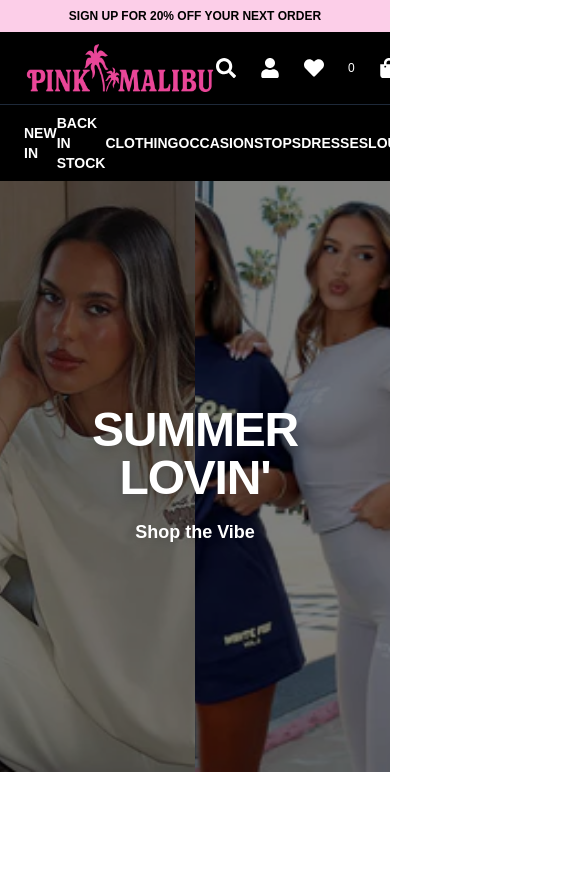
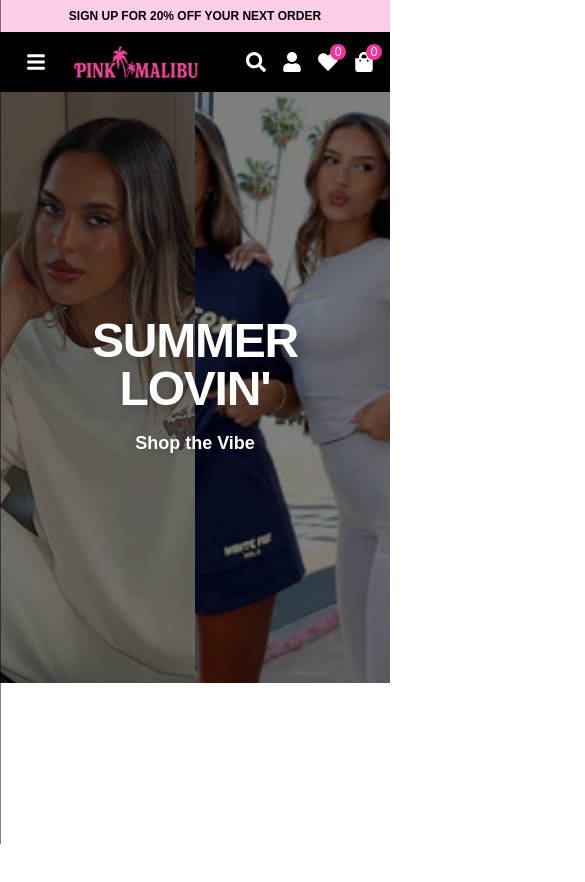
Before and after one commit to hamzaq453/malibu-ecommerce, a Next.js app: page / in a window 390 px wide. Shown: the top 882 px of the page, 585 px wide, since content can reach past the window. Built offline with nearby package versions, Linux system fonts and the light colour scheme.

Commit message:
Made Navbar responsive

```diff
--- a/app/components/Navbar.tsx
+++ b/app/components/Navbar.tsx
@@ -1,5 +1,6 @@
-import React from 'react';
-import { FaUser, FaHeart, FaShoppingBag, FaSearch } from 'react-icons/fa';
+'use client'
+import React, { useState } from 'react';
+import { FaUser, FaHeart, FaShoppingBag, FaSearch, FaBars, FaTimes } from 'react-icons/fa';
 import Image from 'next/image';
 
 const categories = [
@@ -16,34 +17,137 @@ const categories = [
 ];
 
 const Navbar: React.FC = () => {
+  const [isMobileMenuOpen, setIsMobileMenuOpen] = useState(false);
+
   return (
     <nav className="w-full">
       {/* Top Announcement Bar */}
       <div className="bg-pink-200 text-xs text-black flex justify-center items-center px-4 py-2 font-semibold">
         <span>SIGN UP FOR 20% OFF YOUR NEXT ORDER</span>
       </div>
+
       {/* Main Navbar */}
-      <div className="bg-black text-white flex items-center justify-between px-6 py-3">
-        {/* Left spacer for balance */}
-        <div className="w-[200px]"></div>
-        {/* Brand Name */}
-        <Image src="/Logo.png" alt="Pink Malibu Logo" className="h-12 mx-auto" width={200} height={200}/>
-        {/* Right Icons */}
-        <div className="flex items-center gap-6 w-[200px] justify-end">
-          <FaSearch className="w-5 h-5 cursor-pointer" />
-          <FaUser className="w-5 h-5 cursor-pointer" />
-          <FaHeart className="w-5 h-5 cursor-pointer" />
-          <span className="text-xs">0</span>
-          <FaShoppingBag size={20} className="cursor-pointer" />
+      <div className="bg-black text-white">
+        {/* Mobile/Desktop Header */}
+        <div className="flex items-center justify-between px-4 h-[60px]">
+          {/* Left - Menu Button and Logo */}
+          <div className="flex items-center gap-4">
+            <button
+              className="md:hidden w-10 h-10 flex items-center justify-center"
+              onClick={() => setIsMobileMenuOpen(!isMobileMenuOpen)}
+            >
+              {isMobileMenuOpen ? (
+                <FaTimes className="w-5 h-5" />
+              ) : (
+                <FaBars className="w-5 h-5" />
+              )}
+            </button>
+            <Image
+              src="/Logo.png"
+              alt="Pink Malibu Logo"
+              width={120}
+              height={40}
+              className="h-8 md:h-10 w-auto"
+              priority
+            />
+          </div>
+
+          {/* Right - Icons */}
+          <div className="flex items-center gap-4 md:gap-6">
+            <FaSearch className="w-5 h-5 cursor-pointer" />
+            <FaUser className="w-5 h-5 cursor-pointer" />
+            <div className="relative">
+              <FaHeart className="w-5 h-5 cursor-pointer" />
+              <span className="absolute -top-2 -right-2 bg-pink-500 text-white text-xs rounded-full w-4 h-4 flex items-center justify-center">
+                0
+              </span>
+            </div>
+            <div className="relative">
+              <FaShoppingBag className="w-5 h-5 cursor-pointer" />
+              <span className="absolute -top-2 -right-2 bg-pink-500 text-white text-xs rounded-full w-4 h-4 flex items-center justify-center">
+                0
+              </span>
+            </div>
+          </div>
+        </div>
+
+        {/* Desktop Category Menu */}
+        <div className="hidden md:block border-t border-gray-800">
+          <div className="flex items-center justify-between px-6 py-2">
+            {categories.map((cat) => (
+              <a
+                key={cat}
+                href="#"
+                className="font-bold uppercase text-sm hover:text-pink-400 transition-colors"
+              >
+                {cat}
+              </a>
+            ))}
+          </div>
         </div>
       </div>
-      {/* Category Menu */}
-      <div className="bg-black text-white flex items-center justify-between px-6 py-2 border-t border-gray-800">
-        <div className="flex items-center justify-between w-full">
-          <div className="flex items-center justify-between w-full">
+
+      {/* Mobile Menu Overlay Background */}
+      {isMobileMenuOpen && (
+        <div
+          className="fixed inset-0 bg-black/50 z-40 md:hidden"
+          onClick={() => setIsMobileMenuOpen(false)}
+        />
+      )}
+
+      {/* Mobile Menu Panel */}
+      <div
+        className={`fixed top-0 left-0 h-full w-[75%] bg-black z-50 transform transition-transform duration-300 ease-in-out ${
+          isMobileMenuOpen ? 'translate-x-0' : '-translate-x-full'
+        } md:hidden`}
+      >
+        {/* Menu Header with Close Button */}
+        <div className="flex items-center justify-between p-4 border-b border-gray-800">
+          <h2 className="text-white text-lg font-medium">Menu</h2>
+          <button
+            onClick={() => setIsMobileMenuOpen(false)}
+            className="w-10 h-10 flex items-center justify-center text-white hover:text-pink-400 transition-colors"
+          >
+            <FaTimes className="w-5 h-5" />
+          </button>
+        </div>
+
+        <div className="h-full overflow-y-auto">
+          {/* Search Bar */}
+          <div className="p-4">
+            <div className="relative">
+              <input
+                type="text"
+                placeholder="Search..."
+                className="w-full bg-gray-900 text-white px-4 py-2 rounded-none border border-gray-800"
+              />
+              <FaSearch className="absolute right-3 top-1/2 transform -translate-y-1/2 text-gray-400" />
+            </div>
+          </div>
+
+          {/* Mobile Categories */}
+          <div className="px-4">
             {categories.map((cat) => (
-              <a key={cat} href="#" className="font-bold uppercase text-sm hover:text-pink-400 transition-colors">{cat}</a>
+              <a
+                key={cat}
+                href="#"
+                className="block py-3 text-white font-medium text-sm uppercase tracking-wider hover:text-pink-400 transition-colors border-b border-gray-800"
+              >
+                {cat}
+              </a>
             ))}
+          </div>
+
+          {/* Mobile Account Links */}
+          <div className="mt-6 px-4">
+            <a href="#" className="block py-3 text-white hover:text-pink-400 transition-colors flex items-center gap-3">
+              <FaUser className="w-5 h-5" />
+              <span>My Account</span>
+            </a>
+            <a href="#" className="block py-3 text-white hover:text-pink-400 transition-colors flex items-center gap-3">
+              <FaHeart className="w-5 h-5" />
+              <span>Wishlist</span>
+            </a>
           </div>
         </div>
       </div>
```
